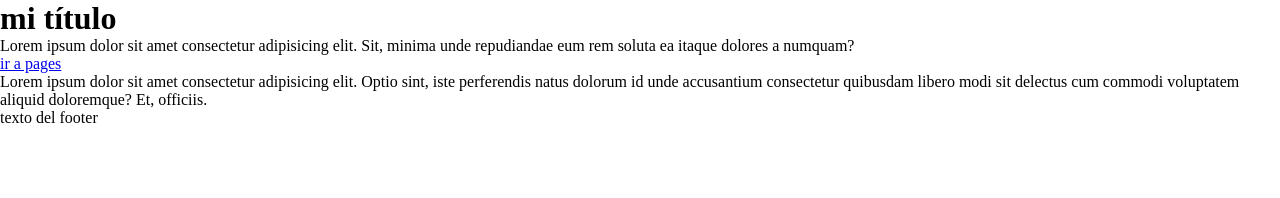
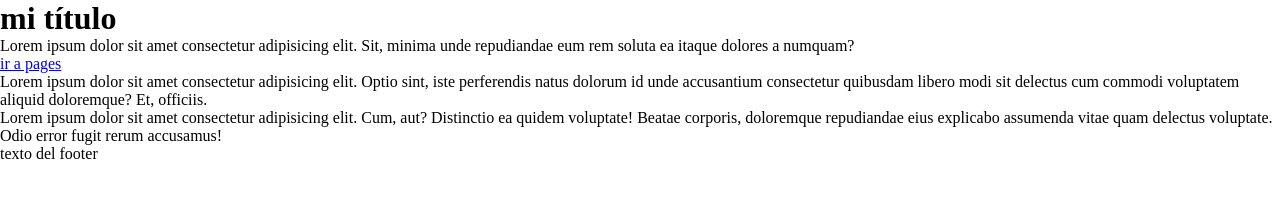
Before and after one commit to Marcelo-Code/primer-repositorio, a plain HTML site: page index.html in a window 1280 px wide. Drawn offline with Linux system fonts and the light colour scheme.

Commit message:
version 1 rama

```diff
--- a/index.html
+++ b/index.html
@@ -11,6 +11,7 @@
     <p>Lorem ipsum dolor sit amet consectetur adipisicing elit. Sit, minima unde repudiandae eum rem soluta ea itaque dolores a numquam?<p>
     <a href="./pages/pages.html">ir a pages</a>
     <div>Lorem ipsum dolor sit amet consectetur adipisicing elit. Optio sint, iste perferendis natus dolorum id unde accusantium consectetur quibusdam libero modi sit delectus cum commodi voluptatem aliquid doloremque? Et, officiis.</div>
+    <section>Lorem ipsum dolor sit amet consectetur adipisicing elit. Cum, aut? Distinctio ea quidem voluptate! Beatae corporis, doloremque repudiandae eius explicabo assumenda vitae quam delectus voluptate. Odio error fugit rerum accusamus!</section>
     <footer><span>texto del footer</span></footer>
 </body>
 </html>
```
